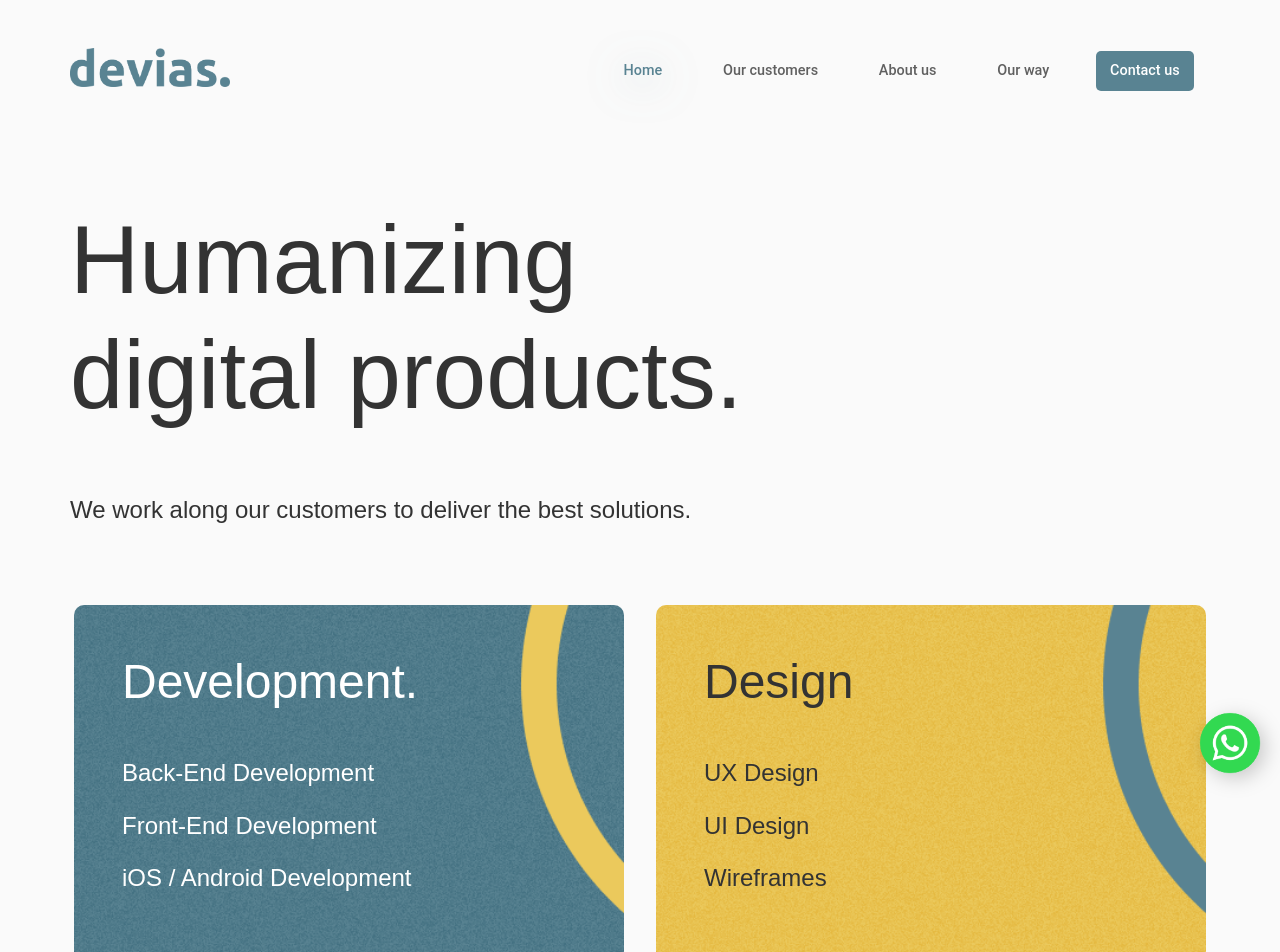
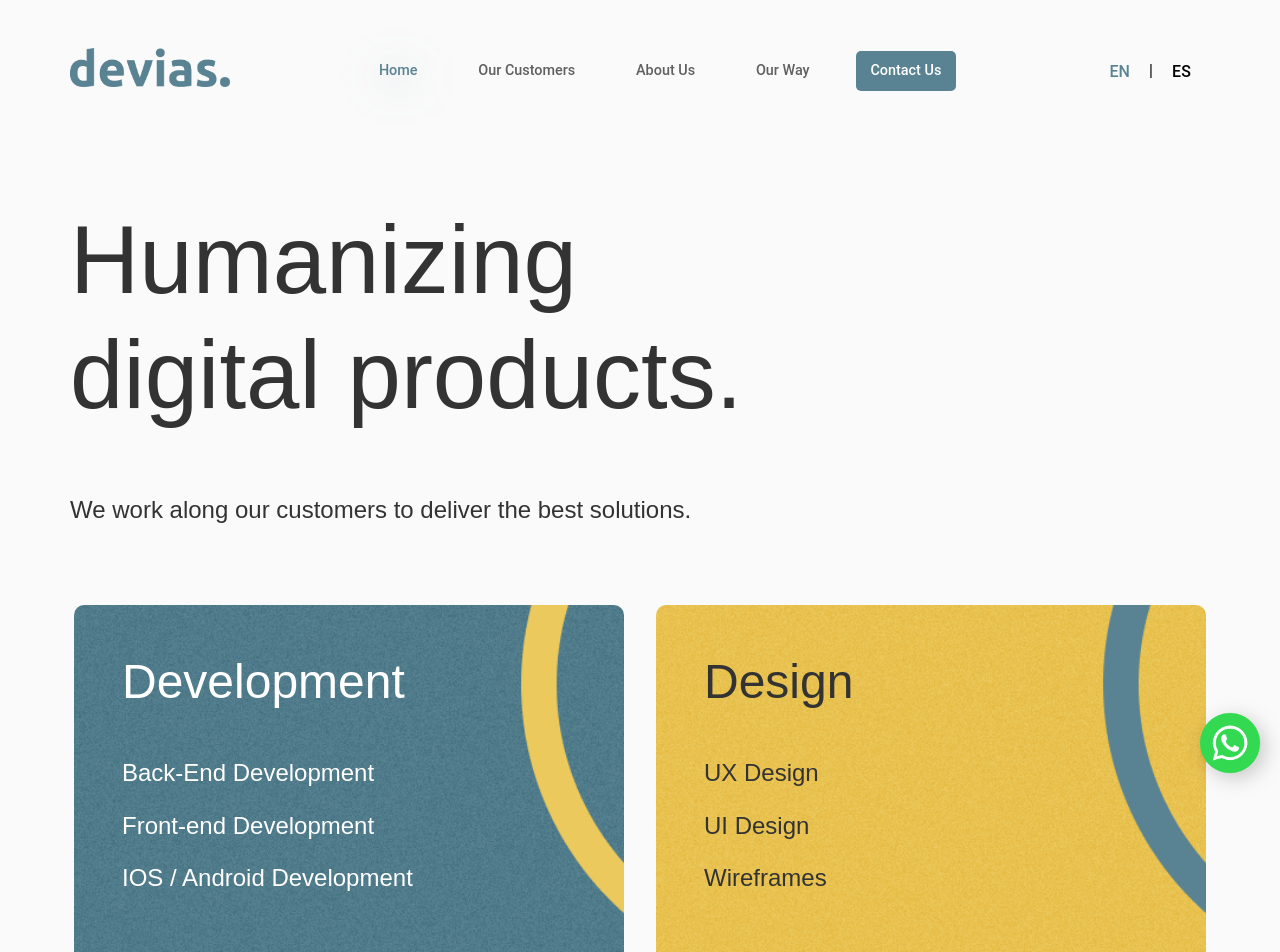
Before and after one commit to brunoosella/devias-web, a React (Vite) app in the folder devias-web/: page / in a window 1280 px wide. Shown: the top 952 px of the page. Built offline with nearby package versions, Linux system fonts and the light colour scheme.

Commit message:
Switch language in Home, header, and footer

```diff
--- a/devias-web/src/Components/Footer/Footer.jsx
+++ b/devias-web/src/Components/Footer/Footer.jsx
@@ -4,11 +4,25 @@ import React from 'react'
 // Internal modules
 import './Footer.scss'
 import {Link, NavLink} from 'react-router-dom'
+import {AppContext} from '../../AppContext'
 
 // Assets
 import logo from 'Assets/logo.png'
 
 export default function Footer() {
+
+  // Global state
+  const {state} = React.useContext(AppContext)
+
+  // Local state
+  const [language, setLanguage] = React.useState(state.language_content.footer.links)
+
+  // Language Effect
+  React.useEffect(() => {
+
+    setLanguage(state.language_content.footer.links)
+
+  }, [state.language])
 
   return (
     <footer>
@@ -30,13 +44,13 @@ export default function Footer() {
         <div className='container-footer-links'>
           <ul>
             <li>
-              <NavLink to='/our-customers'> Our customers </NavLink>
+              <NavLink to='/our-customers'> {language.customers} </NavLink>
             </li>
             <li>
-              <NavLink to='/about-us'> About us </NavLink>
+              <NavLink to='/about-us'> {language.about_us} </NavLink>
             </li>
             <li>
-              <NavLink to='/our-way'> Our way </NavLink>
+              <NavLink to='/our-way'> {language.our_way} </NavLink>
             </li>
             {/* <li>
               <NavLink to='/careers'> Careers </NavLink>
--- a/devias-web/src/Components/Header/Header.jsx
+++ b/devias-web/src/Components/Header/Header.jsx
@@ -5,16 +5,53 @@ import {Link, NavLink, useHref} from 'react-router-dom'
 // Internal modules
 import './Header.scss'
 import {RxHamburgerMenu} from 'react-icons/rx'
+import en from '../../Helpers/english.json'
+import es from '../../Helpers/spanish.json'
 
 // Assets
 import logo from 'Assets/logo.png'
+import {AppContext} from '../../AppContext'
 
 export default function Header() {
 
+  // Global State
+  const {state, dispatch} = React.useContext(AppContext)
+
   // Local state
   const [isOpen, setIsOpen] = React.useState(false)
+  const [language, setLanguage] = React.useState(state.language_content.header.links)
 
+  // Constants
   const history = useHref()
+
+  // Language Effect
+  React.useEffect(() => {
+
+    setLanguage(state.language_content.header.links)
+
+  }, [state.language])
+
+  // Effects
+
+  React.useEffect(() => {
+
+    if(state.language === 'en') {
+
+      dispatch({
+        type: 'UPDATE_CONTENT_LANGUAGE',
+        data: en
+      })
+
+    } else if (state.language === 'es') {
+
+      dispatch({
+        type: 'UPDATE_CONTENT_LANGUAGE',
+        data: es
+      })
+
+    }
+
+  },[])
 
   React.useEffect(() => {
 
@@ -38,6 +75,36 @@ export default function Header() {
   const handleMenuToggle = () => {
 
     setIsOpen(!isOpen)
+
+  }
+
+  const selectLanguage = (lan) => {
+
+    if (lan === 'en') {
+
+      dispatch({
+        type: 'UPDATE_LANGUAGE',
+        data: 'en'
+      })
+
+      dispatch({
+        type: 'UPDATE_CONTENT_LANGUAGE',
+        data: en
+      })
+
+    } else {
+
+      dispatch({
+        type: 'UPDATE_LANGUAGE',
+        data: 'es'
+      })
+
+      dispatch({
+        type: 'UPDATE_CONTENT_LANGUAGE',
+        data: es
+      })
+
+    }
 
   }
 
@@ -68,28 +135,28 @@ export default function Header() {
                   className={({isActive, isPending}) =>
                     isPending ? 'pending' : isActive ? 'active' : ''}
                   to='/'
-                > Home
+                > {language.home}
                 </NavLink>
               </li>
               <li>
                 <NavLink
                   className={({isActive, isPending}) =>
                     isPending ? 'pending' : isActive ? 'active' : ''} to='/our-customers'
-                > Our customers
+                > {language.customers}
                 </NavLink>
               </li>
               <li>
                 <NavLink
                   className={({isActive, isPending}) =>
                     isPending ? 'pending' : isActive ? 'active' : ''} to='/about-us'
-                > About us
+                > {language.about_us}
                 </NavLink>
               </li>
               <li>
                 <NavLink
                   className={({isActive, isPending}) =>
                     isPending ? 'pending' : isActive ? 'active' : ''} to='/our-way'
-                > Our way
+                > {language.our_way}
                 </NavLink>
               </li>
               <li className='line' />
@@ -97,12 +164,23 @@ export default function Header() {
                 <NavLink
                   id='btn-contact' className={({isActive, isPending}) =>
                     isPending ? 'pending' : isActive ? 'active' : ''} to='/contact-us'
-                > Contact us
+                > {language.contact}
                 </NavLink>
               </li>
             </ul>
           </section>
 
+          {/* Language Toggle */}
+
+          <section className='language-toggle'>
+            <button className={`${state.language === 'en' ? 'active' : ''}`} onClick={() => selectLanguage('en')}>
+              EN
+            </button>
+            |
+            <button className={`${state.language === 'es' ? 'active' : ''}`} onClick={() => selectLanguage('es')}>
+              ES
+            </button>
+          </section>
         </div>
       </nav>
     </header>
--- a/devias-web/src/Components/Header/Header.scss
+++ b/devias-web/src/Components/Header/Header.scss
@@ -65,7 +65,7 @@ header {
         width: 100%;
         height: 100%;
         display: flex;
-        justify-content: flex-end;
+        justify-content: center;
 
         ul {
           display: flex;
@@ -140,6 +140,30 @@ header {
           }
         }
       }
+
+      .language-toggle {
+        display: flex;
+        align-items: center;
+        color: #000;
+
+        button {
+          color: #000;
+          background: transparent;
+          border: none;
+
+          &:focus {
+            outline: none;
+          }
+
+          &:hover {
+            border: none;
+          }
+
+          &.active {
+            color: #598392;
+          }
+        }
+      }
     }
   }
 }
--- /dev/null
+++ b/devias-web/src/Helpers/english.json
@@ -0,0 +1,43 @@
+{
+  "header": {
+    "links":{
+      "home": "Home",
+      "customers": "Our Customers",
+      "about_us":"About Us",
+      "our_way":"Our Way",
+      "contact": "Contact Us"
+    }
+  },
+  "home" : {
+    "main_title": {
+      "title": "Humanizing\ndigital products.",
+      "legend": "We work along our customers to deliver the best solutions."
+    },
+    "services": {
+      "development": {
+        "title": "Development",
+        "service_1": "Back-End Development",
+        "service_2": "Front-end Development",
+        "service_3": "IOS / Android Development"
+      },
+      "design": {
+        "title": "Design",
+        "service_1": "UX Design",
+        "service_2": "UI Design",
+        "service_3": "Wireframes"
+      }
+    },
+    "technologies": {},
+    "projects_section": {
+      "title": "Check out our projects",
+      "projects": {}
+    }
+  },
+  "footer": {
+    "links": {
+      "customers": "Our Customers",
+      "about_us": "About Us",
+      "our_way": "Our Way"
+    }
+  }
+}
--- /dev/null
+++ b/devias-web/src/Helpers/spanish.json
@@ -0,0 +1,43 @@
+{
+  "header": {
+    "links": {
+      "home": "Inicio",
+      "customers": "Nuestros Clientes",
+      "about_us": "Nosotros",
+      "our_way": "Cómo trabajamos",
+      "contact": "Contáctanos"
+    }
+  },
+  "home": {
+    "main_title": {
+      "title": "Humanizando\nproductos digitales",
+      "legend": "Trabajamos junto a nuestros clientes para ofrecer las mejores soluciones."
+    },
+    "services": {
+      "development": {
+        "title": "Desarrollo",
+        "service_1": "Desarrollo Back-End",
+        "service_2": "Desarrollo Front-end",
+        "service_3": "Desarrollo para IOS / Android"
+      },
+      "design": {
+        "title": "Diseño",
+        "service_1": "Diseño UX",
+        "service_2": "Diseño UI",
+        "service_3": "Wireframes"
+      }
+    },
+    "technologies": {},
+    "projects_section": {
+      "title": "Echa un vistazo a nuestros projectos",
+      "projects": {}
+    }
+  },
+  "footer": {
+    "links":{
+      "customers": "Nuestros Clientes",
+      "about_us": "Nosotros",
+      "our_way": "Cómo trabajamos"
+    }
+  }
+}
--- a/devias-web/src/Screens/Home/Home.jsx
+++ b/devias-web/src/Screens/Home/Home.jsx
@@ -8,8 +8,24 @@ import Footer from 'Components/Footer/Footer'
 import ProjectDetails from 'Components/ProjectDetails/ProjectDetails'
 import TechStack from 'Components/TechStack/TechStack'
 import WhatsappBubble from 'Components/WhatsappBubble/WhatsappBubble'
+import {AppContext} from '../../AppContext'
+
+// Languages
 
 export default function Home() {
+
+  // Global state
+  const {state} = React.useContext(AppContext)
+
+  // Local state
+  const [language, setLanguage] = React.useState(state.language_content.home)
+
+  // Language Effect
+  React.useEffect(() => {
+
+    setLanguage(state.language_content.home)
+
+  }, [state.language])
 
   return (
     <main id='home'>
@@ -23,50 +39,49 @@ export default function Home() {
         <div className='container'>
           <div className='main-title'>
             <h1>
-              Humanizing
-              <br />
-              digital products.
+              {language.main_title.title}
             </h1>
           </div>
           <div className='section-description'>
             <h4>
-              We work along our customers to deliver the best solutions.
+              {language.main_title.legend}
             </h4>
           </div>
         </div>
       </section>
+
       <section className='services-card'>
         <div className='container'>
           <div className='row'>
             <div className='ContainerDevCard'>
               <div className='DevCard'>
                 <h2>
-                  Development.
+                  {language.services.development.title}
                 </h2>
                 <h3>
-                  Back-End Development
+                  {language.services.development.service_1}
                 </h3>
                 <h3>
-                  Front-End Development
+                  {language.services.development.service_2}
                 </h3>
                 <h3>
-                  iOS / Android Development
+                  {language.services.development.service_3}
                 </h3>
               </div>
             </div>
             <div className='ContainerDesignCard'>
               <div className='DesignCard'>
                 <h2>
-                  Design
+                  {language.services.design.title}
                 </h2>
                 <h3>
-                  UX Design
+                  {language.services.design.service_1}
                 </h3>
                 <h3>
-                  UI Design
+                  {language.services.design.service_2}
                 </h3>
                 <h3>
-                  Wireframes
+                  {language.services.design.service_3}
                 </h3>
               </div>
             </div>
@@ -80,7 +95,7 @@ export default function Home() {
       <section className='highlighted-project'>
         <div className='container'>
           <h2>
-            Check out our projects.
+            {language.projects_section.title}
           </h2>
           <ProjectDetails />
         </div>
--- a/devias-web/src/Screens/Home/Home.scss
+++ b/devias-web/src/Screens/Home/Home.scss
@@ -10,6 +10,9 @@
       .main-title{
         margin: 100px 0 64px 0;
         animation: slideRight 0.5s ease-in-out;
+        white-space: pre-wrap;
+        white-space: -moz-pre-wrap;
+        white-space: -o-pre-wrap;
 
         h1{
           font-size: 6rem;
```
